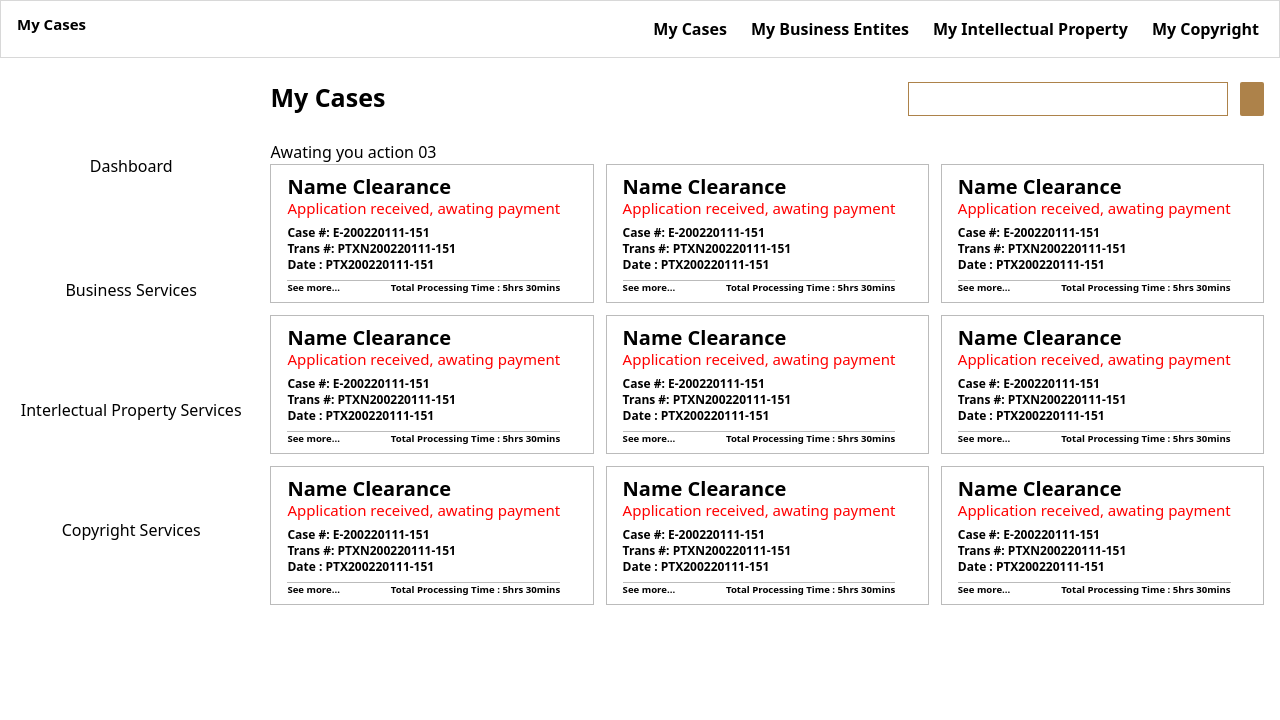
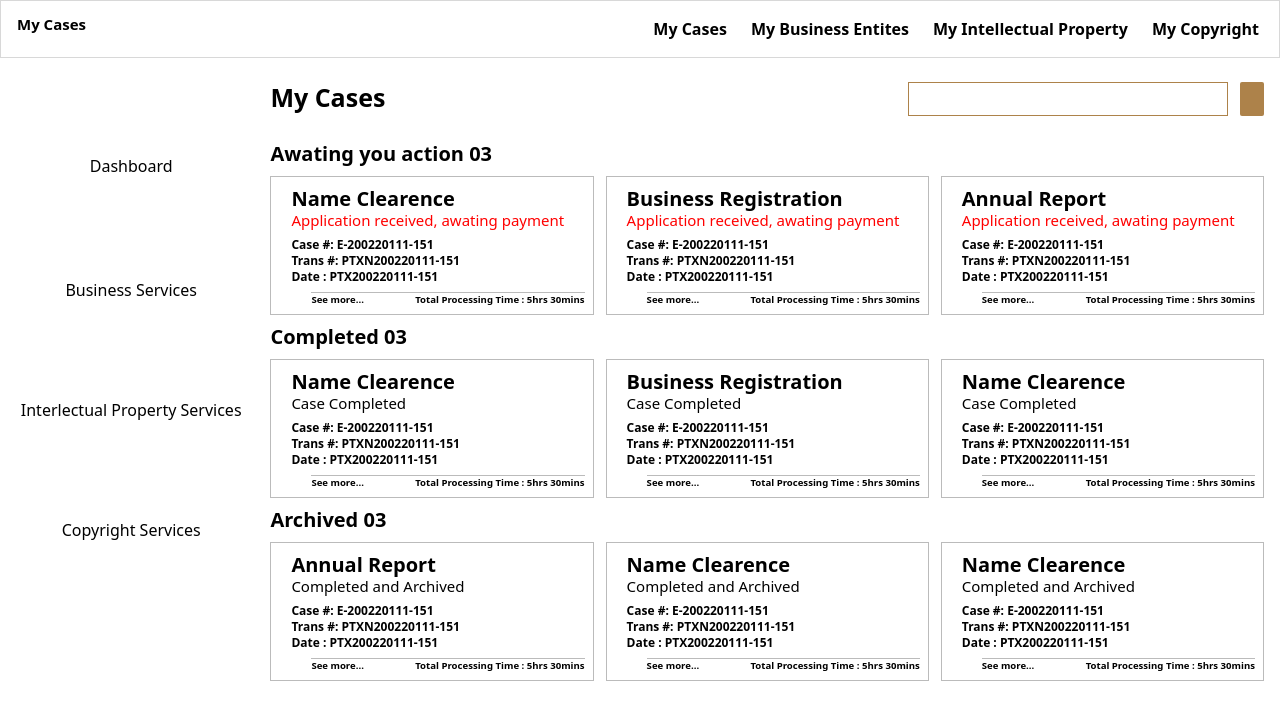
Before and after one commit to Hasan0734/business-report, a Next.js app: page / in a window 1280 px wide. Shown: the top 720 px of the page. Built offline with nearby package versions, Linux system fonts and the light colour scheme; some icons are missing; a web font is replaced by a local one.

Commit message:
responsive fix

```diff
--- a/src/components/Dashboad/index.js
+++ b/src/components/Dashboad/index.js
@@ -1,4 +1,3 @@
-import Aside from "../Aside";
 import Card from "../card";
 import Layout from "../layout";
 
@@ -6,10 +5,6 @@ export default function Dashboard() {
     return (
         <>
             <Layout>
-                <div className="grid lg:grid-cols-5 gap-6 grid-cols-1">
-                    <div className="col-span-1">
-                        <Aside></Aside>
-                    </div>
                 <div className="lg:col-span-4 col-span-1">
                     <div className="flex justify-between my-6 flex-col sm:flex-row">
                         <h1 className="text-2xl font-semibold text-center">My Cases</h1>
@@ -19,21 +14,26 @@ export default function Dashboard() {
                         </div>
                     </div>
                     <div className="">
-                            <p>Awating you action 03</p>
+                        <p className="mb-2 text-xl font-semibold">Awating you action 03</p>
                         <div className="grid gap-3 md:grid-cols-3 grid-cols-1 sm:grid-cols-2">
-                                <Card></Card>
-                                <Card></Card>
-                                <Card></Card>
-                                <Card></Card>
-                                <Card></Card>
-                                <Card></Card>
-                                <Card></Card>
-                                <Card></Card>
-                                <Card></Card>
+                            <Card title={"Name Clearence"} payment={true} status={'Application received, awating payment'}></Card>
+                            <Card title={"Business Registration"} payment={true} status={'Application received, awating payment'}></Card>
+                            <Card title={"Annual Report"} payment={true} status={'Application received, awating payment'}></Card>
+                        </div>
+                        <p className="my-2 text-xl font-semibold">Completed 03</p>
+                        <div className="grid gap-3 md:grid-cols-3 grid-cols-1 sm:grid-cols-2">
+
+                            <Card title={"Name Clearence"} payment={false} status={'Case Completed'}></Card>
+                            <Card title={"Business Registration"} payment={false} status={'Case Completed'}></Card>
+                            <Card title={"Name Clearence"} payment={false} status={'Case Completed'}></Card>
+                        </div>
+                        <p className="my-2 text-xl font-semibold">Archived 03</p>
+                        <div className="grid gap-3 md:grid-cols-3 grid-cols-1 sm:grid-cols-2">
+                            <Card title={"Annual Report"} payment={false} status={'Completed and Archived'}></Card>
+                            <Card title={"Name Clearence"} payment={false} status={'Completed and Archived'}></Card>
+                            <Card title={"Name Clearence"} payment={false} status={'Completed and Archived'}></Card>
                         </div>
                     </div>
-                    </div>
-
                 </div>
             </Layout>
         </>
--- a/src/components/card/index.js
+++ b/src/components/card/index.js
@@ -1,24 +1,29 @@
 import Link from "next/link";
 
-export default function Card() {
+export default function Card({ status, title, payment }) {
     return (
         <>
             <Link href="/">
                 <a>
-                    <div className="border border-gray flex gap-2 p-2">
-                        <div className="text-orange text-xl"><i class="far fa-folder"></i></div>
-                        <div>
+                    <div className="border border-gray p-2">
+                        <div className="flex gap-3">
+                            <div className="text-orange text-xl"><i class="far fa-folder"></i></div>
                             <div>
-                                <p className=" text-xl font-semibold ">Name Clearance</p>
-                                <p className="text-red text-lg">Application received, awating payment</p>
+                                <p className=" text-xl font-semibold ">{title}</p>
+                                <p className={`${payment && 'text-red'} text-lg`}>{status}</p>
                                 <p className="text-xs mt-2 font-semibold"><small>Case #: E-200220111-151</small></p>
                                 <p className="text-xs font-semibold"><small>Trans #: PTXN200220111-151</small></p>
                                 <p className="text-xs font-semibold"><small>Date : PTX200220111-151</small></p>
                             </div>
-                            <div className="border-t border-gray flex mt-2 align-middle justify-between">
-                                <p className="text-sm font-semibold"><small>See more...</small></p>
-                                <p className="text-sm font-semibold"><small>Total Processing Time : 5hrs 30mins</small></p>
-                            </div>
+                        </div>
+
+                        <div className="border-t border-gray flex mt-2 align-middle justify-between ml-8">
+                            <p className="text-sm font-semibold "><small>See more...</small></p>
+                            <p className="text-sm font-semibold"><small>Total Processing Time : 5hrs 30mins</small></p>
+                        </div>
+                        <div>
+
+
                         </div>
                     </div>
 
--- a/src/components/header/index.js
+++ b/src/components/header/index.js
@@ -1,6 +1,9 @@
 import Link from "next/link";
+import { useState } from 'react';
 
 export default function Header() {
+
+  const [menuToggle, setMenuToggle] = useState(false)
 
 
   return (
@@ -10,11 +13,35 @@ export default function Header() {
         <div className="border border-iron ">
           <div className="container mx-auto ">
 
-            <nav className="flex hidden sm:flex justify-between align-middle py-4 px-4 ">
+            <nav className="flex  justify-between align-middle py-4 px-4 ">
               <div>
                 <h3 className="text-lg font-semibold">My Cases</h3>
+                {menuToggle && <ul  className="flex mt-7 md:hidden flex-col gap-3">
+                  <li>
+                    <Link href='/my-cases'>
+                      <a className="font-semibold py-1 hover:underline hover:text-orange" >My Cases</a>
+                    </Link>
+                  </li>
+                  <li>
+                    <Link href="/my-business-entities">
+                      <a className="font-semibold py-1 hover:underline hover:text-orange" >My Business Entites</a>
+                    </Link>
+                  </li>
+                  <li>
+                    <Link href="/my-intellectual-property">
+                      <a className="font-semibold py-1 hover:underline hover:text-orange" >My Intellectual Property</a>
+                    </Link>
+                  </li>
+                  <li className="">
+                    <Link href="copyright">
+                      <a className="font-semibold py-1 hover:underline hover:text-orange">My Copyright</a>
+                    </Link>
+                  </li>
+                </ul>}
               </div>
-              <ul className="flex gap-4 justify-end align-middle">
+
+              <div>
+                <ul className={`md:flex hidden gap-4 justify-end align-middle`}>
                   <li>
                     <Link href='/my-cases'>
                       <a className="font-semibold p-1 hover:underline hover:text-orange" >My Cases</a>
@@ -37,7 +64,12 @@ export default function Header() {
                   </li>
 
                 </ul>
+                <button className="block md:hidden">
+                  <i onClick={() => setMenuToggle(!menuToggle)} class="fas fa-bars"></i>
+                </button>
+              </div>
             </nav>
+
           </div>
         </div>
       </header>
--- a/src/components/layout/index.js
+++ b/src/components/layout/index.js
@@ -1,13 +1,20 @@
 import { Header } from '..';
+import Aside from '../Aside';
 
 export default function Layout({ children }) {
   return (
     <>
       <Header />
-      <div className='container px-4'>
+      <main className="container px-4 ">
+        <div className=" grid lg:grid-cols-5 gap-6 grid-cols-1">
+          <div className="col-span-1">
+            <Aside></Aside>
+          </div>
+          {children}
+        </div>
 
-      </div>
-      <main className='container px-4 '>{children}</main>
+      </main>
+      {/* <main className=''>{children}</main> */}
       {/* <Footer /> */}
     </>
   );
```
Lines whose indentation alone changed are shown as unchanged.
